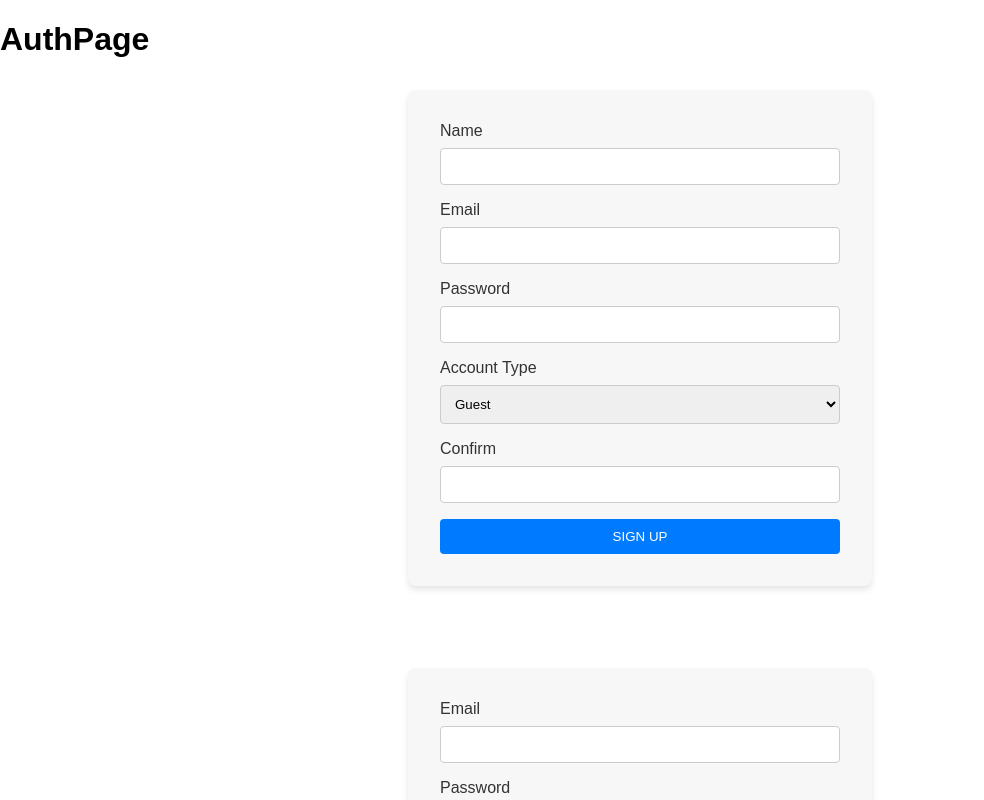
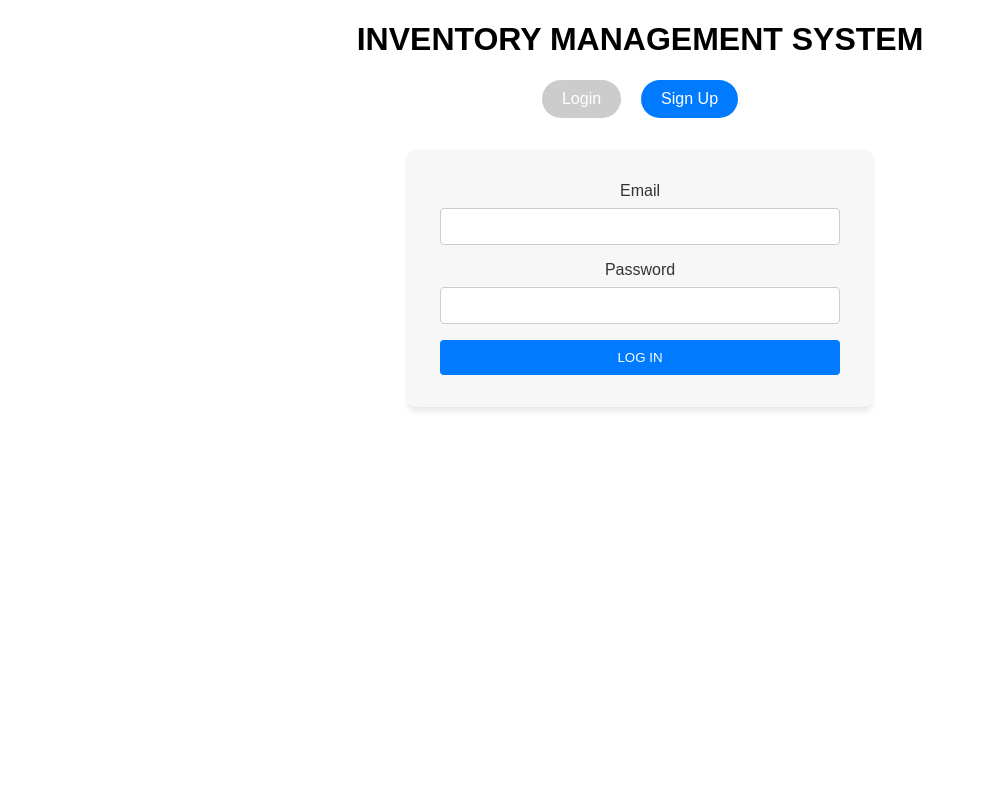
Before and after one commit to PyConqueror/Inventory-Management-System, a React (Vite) app: page /edit-product/1 in a window 1280 px wide. Shown: the top 800 px of the page, without its empty margins (0-984 px from the left). Built offline with nearby package versions, Linux system fonts and the light colour scheme.

Commit message:
add button toggle for authpage

```diff
--- a/src/Pages/AuthPage/AuthPage.jsx
+++ b/src/Pages/AuthPage/AuthPage.jsx
@@ -1,14 +1,35 @@
 import SignUpForm from "../../Components/SignUpForm"
 import LoginForm from "../../Components/LoginForm"
+import { useState } from "react";
 
 function AuthPage({ setUser }) {
+    const [showLoginForm, setShowLoginForm] = useState(true);
+
     return (
-        <>
-        <h1>AuthPage</h1>
-        <SignUpForm setUser={setUser}/>
-        <LoginForm setUser={setUser}/>
-        </>
-    )
+        <div className="auth-container">
+            <h1>INVENTORY MANAGEMENT SYSTEM</h1>
+            <div className="auth-toggle-buttons">
+                <button
+                  onClick={() => setShowLoginForm(true)}
+                  disabled={showLoginForm}
+                  className="auth-toggle-button">
+                    Login
+                </button>
+                <button
+                  onClick={() => setShowLoginForm(false)}
+                  disabled={!showLoginForm}
+                  className="auth-toggle-button">
+                    Sign Up
+                </button>
+            </div>
+            {showLoginForm ? (
+                <LoginForm setUser={setUser} />
+            ) : (
+                <SignUpForm setUser={setUser} />
+            )}
+        </div>
+    );
 }
 
+
 export default AuthPage
```
